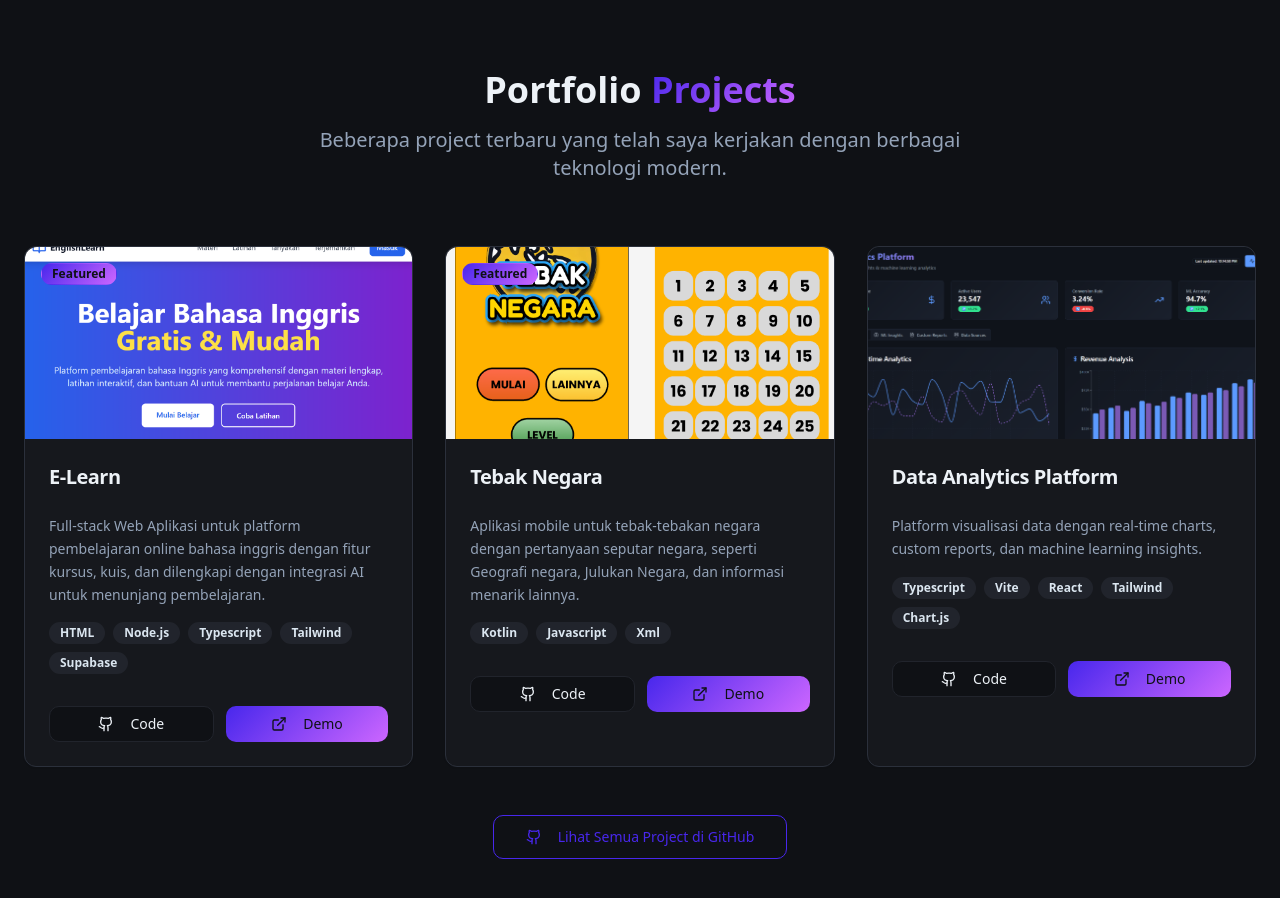
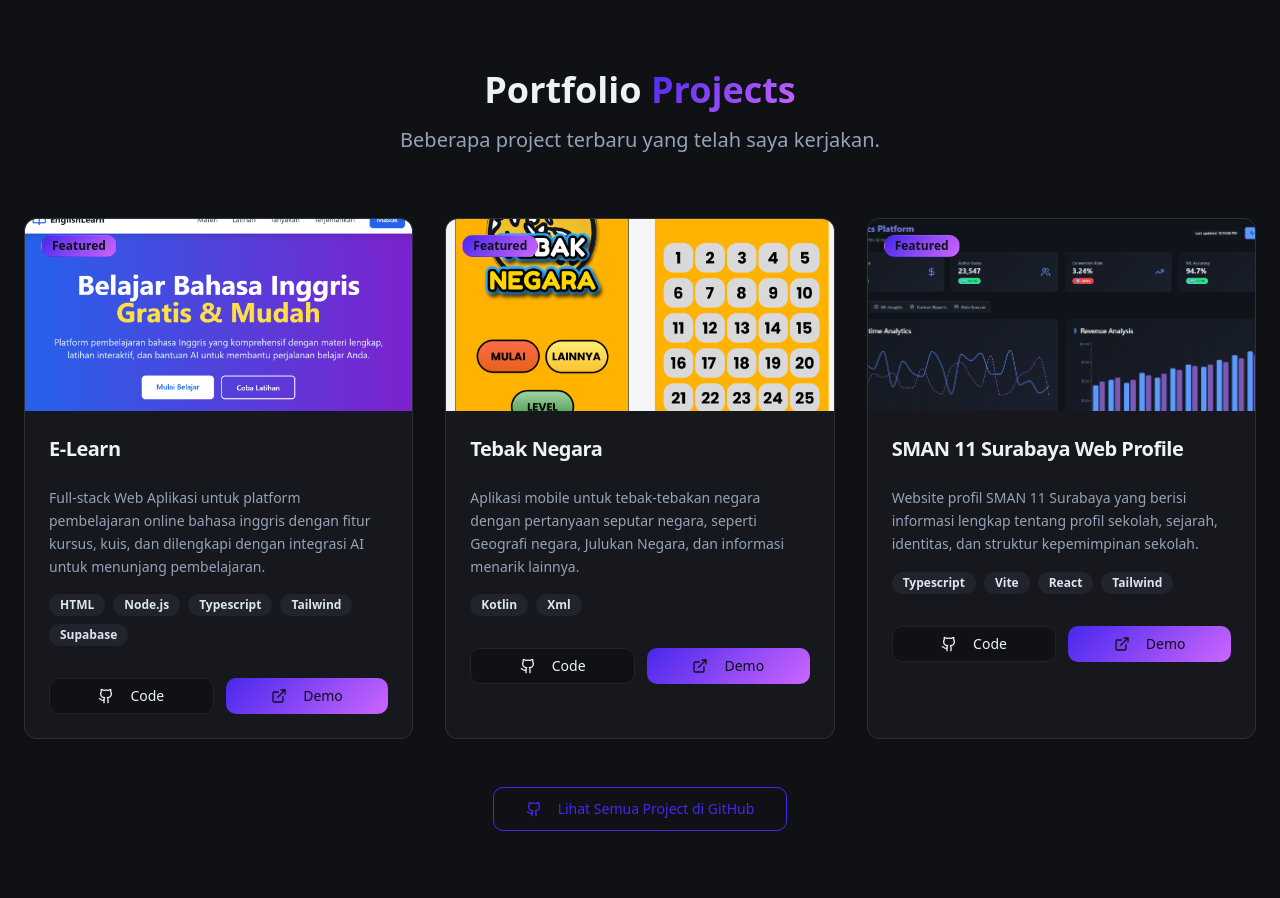
Before and after one commit to FaizunKarim/portofolio-web-dev, a React (Vite) app: page / in a window 1280 px wide. Shown: the part 1960-2858 px from the top of the page. Built offline with nearby package versions, Linux system fonts and the light colour scheme.

Commit message:
Update Portfolio.tsx

```diff
--- a/src/components/Portfolio.tsx
+++ b/src/components/Portfolio.tsx
@@ -14,26 +14,26 @@ const Portfolio = () => {
       image: project1,
       technologies: ["HTML", "Node.js", "Typescript", "Tailwind", "Supabase"],
       github: "#",
-      demo: "#",
+      demo: "https://english-learning-website-two.vercel.app/",
       featured: true
     },
     {
       title: "Tebak Negara",
       description: "Aplikasi mobile untuk tebak-tebakan negara dengan pertanyaan seputar negara, seperti Geografi negara, Julukan Negara, dan informasi menarik lainnya.",
       image: project2,
-      technologies: ["Kotlin", "Javascript", "Xml"],
+      technologies: ["Kotlin", "Xml"],
       github: "#",
       demo: "#",
       featured: true
     },
     {
-      title: "Data Analytics Platform",
-      description: "Platform visualisasi data dengan real-time charts, custom reports, dan machine learning insights.",
+      title: "SMAN 11 Surabaya Web Profile",
+      description: "Website profil SMAN 11 Surabaya yang berisi informasi lengkap tentang profil sekolah, sejarah, identitas, dan struktur kepemimpinan sekolah.",
       image: project3,
-      technologies: ["Typescript", "Vite", "React", "Tailwind", "Chart.js"],
+      technologies: ["Typescript", "Vite", "React", "Tailwind"],
       github: "#",
-      demo: "#",
-      featured: false
+      demo: "https://sman11-sby.vercel.app/",
+      featured: true
     }
   ];
 
@@ -45,7 +45,7 @@ const Portfolio = () => {
             Portfolio <span className="bg-gradient-primary bg-clip-text text-transparent">Projects</span>
           </h2>
           <p className="text-xl text-muted-foreground max-w-2xl mx-auto">
-            Beberapa project terbaru yang telah saya kerjakan dengan berbagai teknologi modern.
+            Beberapa project terbaru yang telah saya kerjakan.
           </p>
         </div>
 
```
